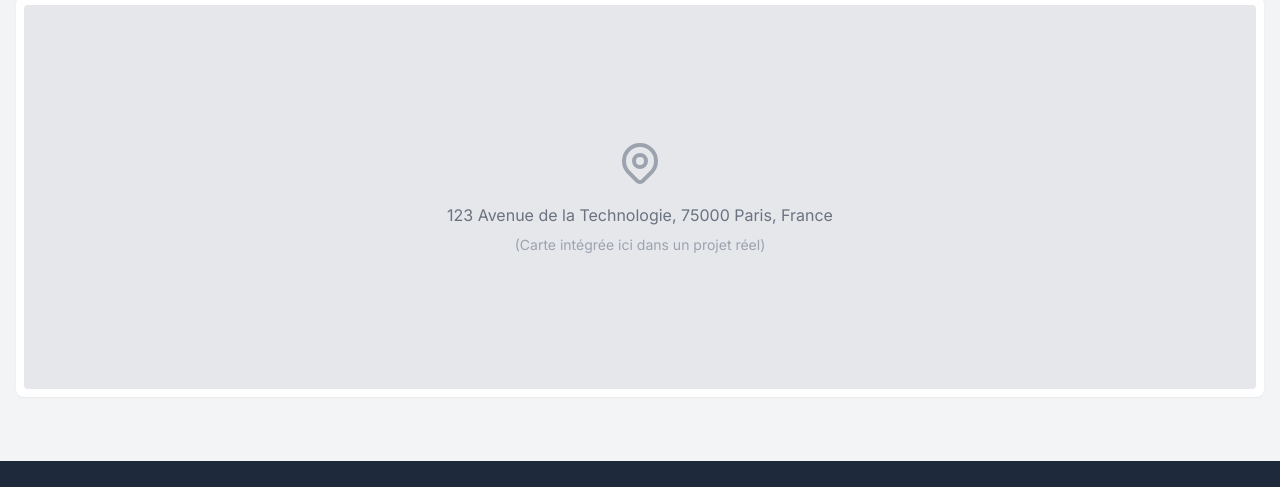
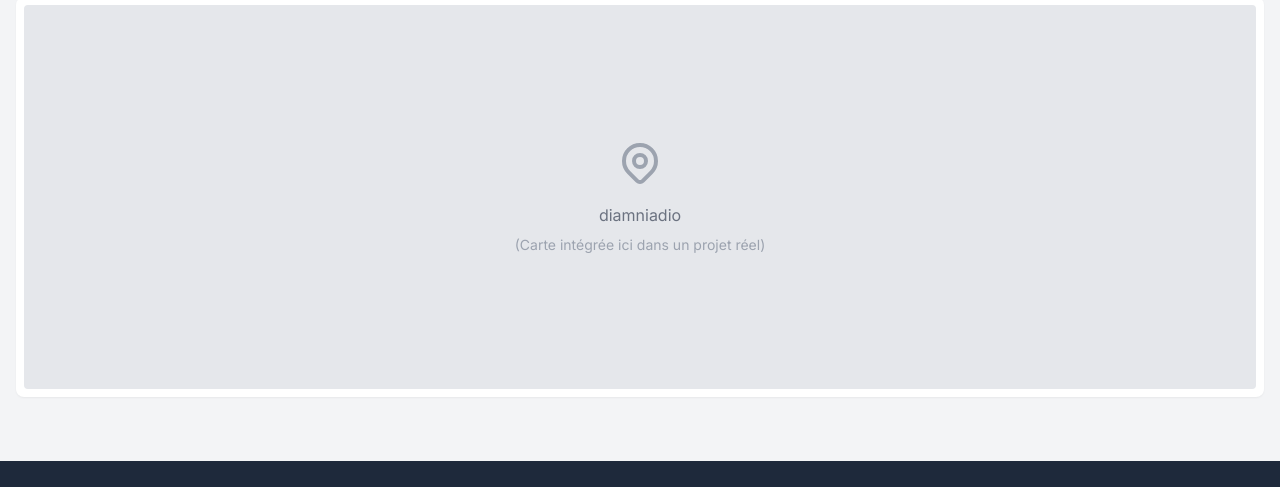
Before and after one commit to issabathily/TeamPortfolio, a website: page contact.html in a window 1280 px wide. Shown: the part 1133-1620 px from the top of the page. Drawn offline with nearby package versions, Linux system fonts and the light colour scheme.

Commit message:
Update contact.html

```diff
--- a/contact.html
+++ b/contact.html
@@ -196,7 +196,7 @@
                 <path stroke-linecap="round" stroke-linejoin="round" stroke-width="2" d="M15 11a3 3 0 11-6 0 3 3 0 016 0z" />
               </svg>
               <p class="text-gray-500">
-                123 Avenue de la Technologie, 75000 Paris, France
+            diamniadio
               </p>
               <p class="text-sm text-gray-400 mt-2">
                 (Carte intégrée ici dans un projet réel)
```
